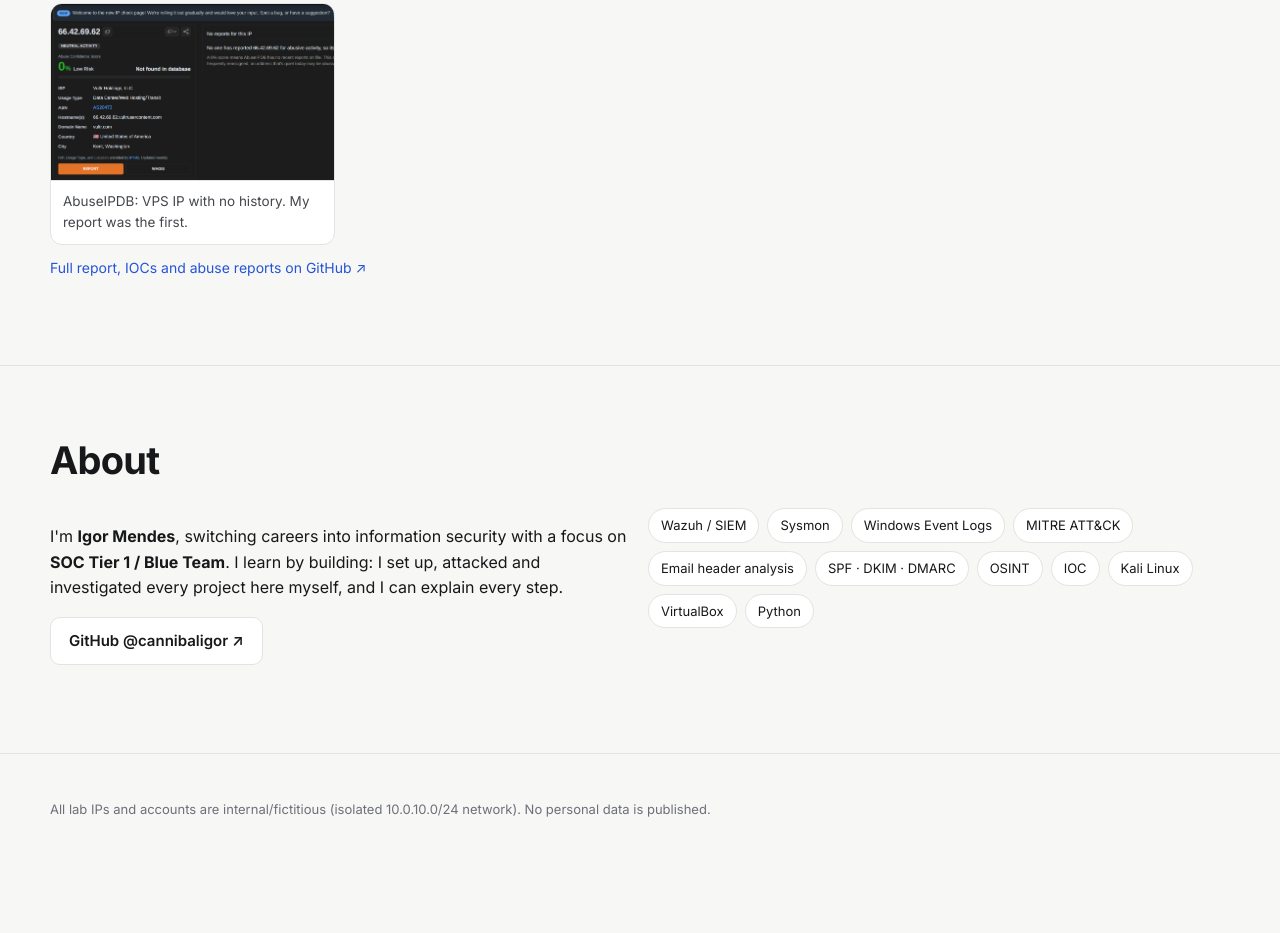
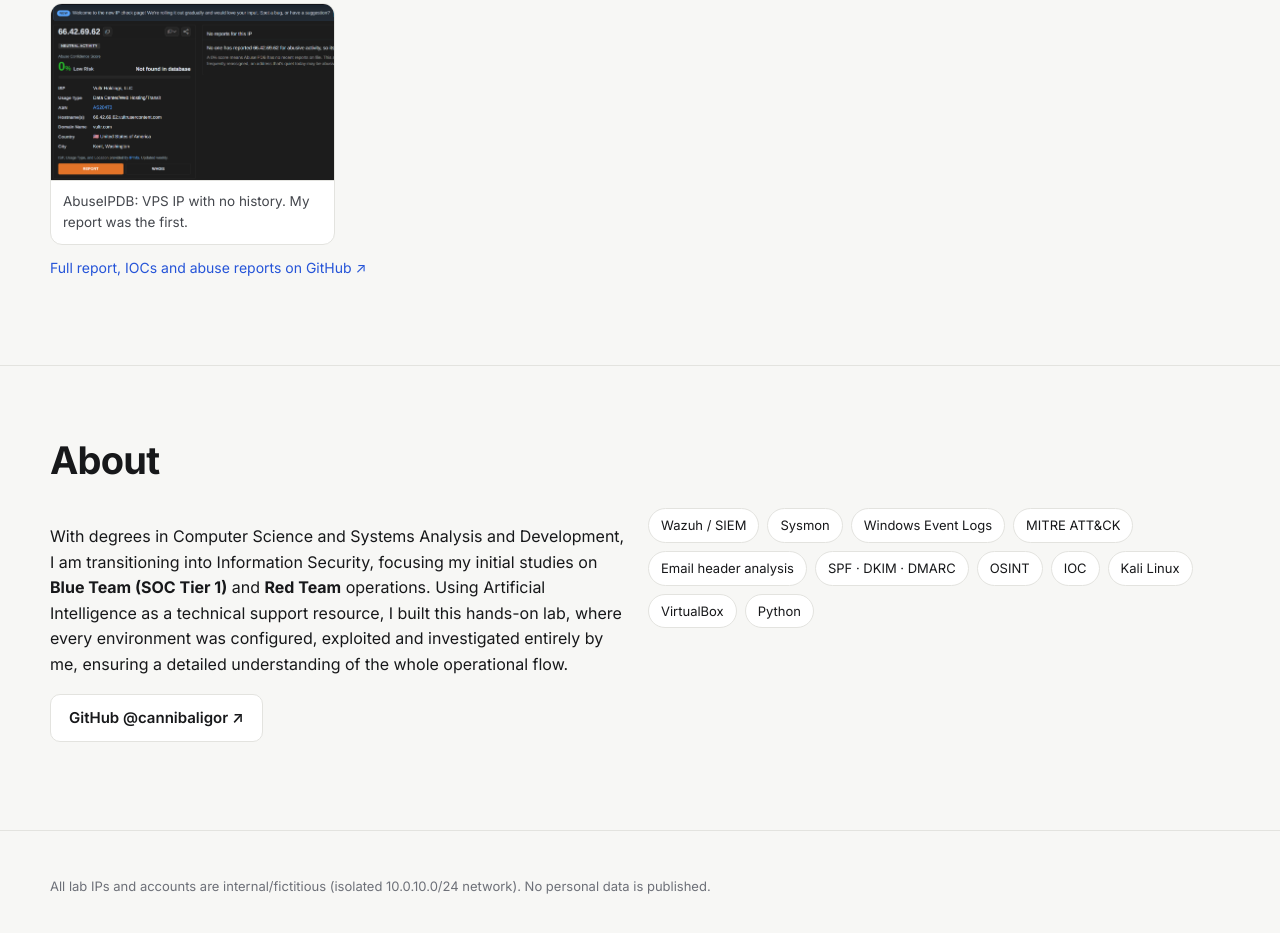
Before and after one commit to cannibaligor/infosec-portfolio, a plain HTML site: page docs/index.html in a window 1280 px wide. Shown: the part 7828-8761 px from the top of the page. Before the commit the page ends 8693 px from the top, so only its background shows below. Drawn offline with nearby package versions, Linux system fonts and the light colour scheme.

Commit message:
Update About section text
Co-Authored-By: Claude Opus 5.5 <noreply@anthropic.com>

```diff
--- a/docs/index.html
+++ b/docs/index.html
@@ -319,7 +319,7 @@
   <h2 class="section-title"><span data-l="pt">Sobre</span><span data-l="en">About</span></h2>
   <div class="two-col">
     <div>
-      <p><span data-l="pt">Sou o <b>Igor Mendes</b> e estou em transição de carreira para Segurança da Informação, com foco em <b>SOC N1 / Blue Team</b>. Aprendo construindo: cada projeto aqui foi montado, atacado e investigado por mim, e eu sei explicar cada passo.</span><span data-l="en">I'm <b>Igor Mendes</b>, switching careers into information security with a focus on <b>SOC Tier 1 / Blue Team</b>. I learn by building: I set up, attacked and investigated every project here myself, and I can explain every step.</span></p>
+      <p><span data-l="pt">Graduado em Ciência da Computação e Análise e Desenvolvimento de Sistemas, encontro-me em transição de carreira para Segurança da Informação, direcionando meus estudos iniciais para operações de <b>Blue Team (SOC N1)</b> e <b>Red Team</b>. Com o suporte de Inteligência Artificial como recurso de apoio técnico, elaborei este laboratório prático onde cada ambiente foi configurado, explorado e investigado integralmente por mim, garantindo a compreensão detalhada de todo o fluxo operacional.</span><span data-l="en">With degrees in Computer Science and Systems Analysis and Development, I am transitioning into Information Security, focusing my initial studies on <b>Blue Team (SOC Tier 1)</b> and <b>Red Team</b> operations. Using Artificial Intelligence as a technical support resource, I built this hands-on lab, where every environment was configured, exploited and investigated entirely by me, ensuring a detailed understanding of the whole operational flow.</span></p>
       <p><a class="btn" href="https://github.com/cannibaligor" target="_blank" rel="noopener">GitHub @cannibaligor ↗</a></p>
     </div>
     <div class="skills">
```
